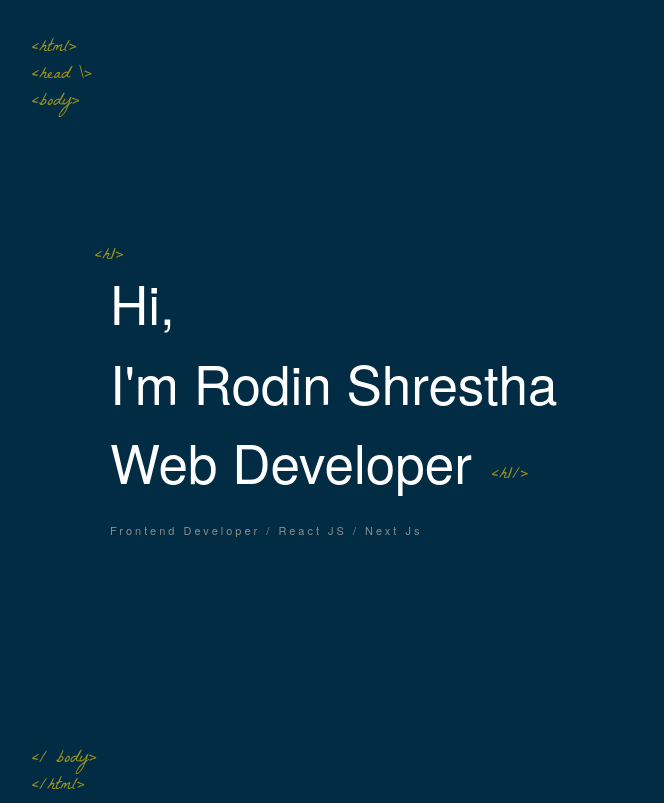
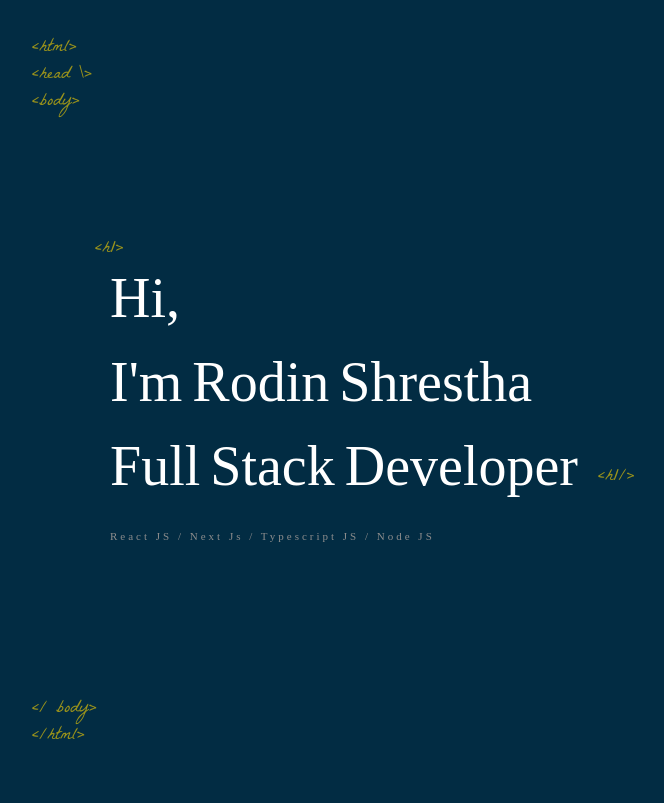
Before and after one commit to rodinshrestha/portfolio, a Next.js app: page / in a window 1280 px wide. Shown: the whole page, without its empty margins (18-682 px from the left). Built offline with nearby package versions, Linux system fonts and the light colour scheme; a web font is replaced by a local one.

Commit message:
animation added

```diff
--- a/package.json
+++ b/package.json
@@ -9,6 +9,7 @@
     "lint": "next lint"
   },
   "dependencies": {
+    "animate.css": "^4.1.1",
     "next": "^12.2.4",
     "next-i18next": "^10.5.0",
     "react": "^18.2.0",
--- a/src/components/AnimatedLetters/index.tsx
+++ b/src/components/AnimatedLetters/index.tsx
@@ -1,17 +1,27 @@
+import React from 'react';
 import clsx from 'clsx';
-import React from 'react';
+
+import { convertSpecialString } from '@/utils/convertSpecialString';
 
 import styles from './style.module.scss';
-// import './style.scss';
 
-const AnimatedLetter = ({ letterClass, strArray, idx }: any) => {
+interface IProps {
+  char: string;
+  idx: number;
+  renderClass: string;
+}
+
+const AnimatedLetter = ({ char, idx, renderClass }: IProps) => {
+  const [mouseEntered, setMouseEntered] = React.useState(false);
+
   return (
-    <span>
-      {strArray.map((char: any, i: number) => (
-        <span key={i} className={`${styles[letterClass]} _${i + idx} text-animate-hover`}>
-          {char}
-        </span>
-      ))}
+    <span
+      className={clsx(styles.text_animate, `${styles['_' + idx]}`, styles[renderClass], {
+        text_animation: mouseEntered
+      })}
+      onMouseEnter={() => setMouseEntered(true)}
+      onMouseLeave={() => setTimeout(() => setMouseEntered(false), 500)}>
+      {convertSpecialString(char)}
     </span>
   );
 };
--- a/src/components/AnimatedLetters/style.module.scss
+++ b/src/components/AnimatedLetters/style.module.scss
@@ -1,14 +1,24 @@
-// .text_animate {
-//   display: inline-block;
-//   //   opacity: 0;
-//   animation: bounceIn 1s 1s;
-//   animation-fill-mode: forwards;
-//   min-width: 10px;
-// }
+.text_animate {
+  display: inline-block;
+  cursor: context-menu;
 
-// @for $i from 1 through 35 {
-//   .text_animate._#{$i} {
-//     display: none;
-//     animation-delay: #{$i / 10}s;
-//   }
-// }
+  min-width: 10px;
+  &:hover {
+    color: #ffd700;
+  }
+}
+
+.initial_animate {
+  opacity: 0;
+  animation: 'bounceIn';
+  animation-duration: 1s;
+  animation-iteration-count: 1;
+  animation-fill-mode: forwards;
+  transition: all 0.2s ease-in-out;
+}
+
+@for $i from 1 through 40 {
+  ._#{$i} {
+    animation-delay: #{$i / 10}s;
+  }
+}
--- a/src/components/HeroSection/index.tsx
+++ b/src/components/HeroSection/index.tsx
@@ -5,31 +5,75 @@ import Tags from '../Tags';
 import AnimatedLetter from '../AnimatedLetters';
 
 const HeroSection = () => {
-  const [letterClass, setLetterClass] = React.useState('text_animate');
+  const infoArray = ['H', 'i', ','];
+  const nameArray = [
+    'I',
+    '#m',
+    '',
+    'R',
+    'o',
+    'd',
+    'i',
+    'n',
+    ' ',
+    'S',
+    'h',
+    'r',
+    'e',
+    's',
+    't',
+    'h',
+    'a'
+  ];
+  const designation = [
+    'F',
+    'u',
+    'l',
+    'l',
+    ' ',
+    'S',
+    't',
+    'a',
+    'c',
+    'k',
+    ' ',
+    'D',
+    'e',
+    'v',
+    'e',
+    'l',
+    'o',
+    'p',
+    'e',
+    'r'
+  ];
 
-  const nameArray = ['R', 'o', 'd', 'i', 'n', ' ', 'S', 'h', 'r', 'e', 's', 't', 'h', 'a'];
-  const designation = ['W', 'e', 'b', ' ', 'D', 'e', 'v', 'e', 'l', 'o', 'p', 'e', 'r'];
+  const [initialClass, setInitialClass] = React.useState('initial_animate');
 
-  //   React.useEffect(() => {
-  //     setTimeout(() => {
-  //       setLetterClass('text-animate-hover');
-  //     });
-  //   }, []);
+  React.useEffect(() => {
+    setTimeout(() => setInitialClass(''), 4000);
+  }, []);
 
   return (
     <Tags>
       <div className={styles.hero_section}>
         <div className={styles.text_zone}>
           <h1>
-            Hi,
+            {infoArray.map((char, i) => (
+              <AnimatedLetter char={char} key={i} idx={1 + i} renderClass={initialClass} />
+            ))}
             <br />
-            I'm <AnimatedLetter letterClass={letterClass} strArray={nameArray} idx={15} />
-            {/* I'm Rodin Shrestha */}
+
+            {nameArray.map((char, i) => (
+              <AnimatedLetter char={char} key={i} idx={4 + i} renderClass={initialClass} />
+            ))}
             <br />
-            <AnimatedLetter letterClass={letterClass} strArray={designation} idx={15} />
+            {designation.map((char, i) => (
+              <AnimatedLetter char={char} key={i} idx={21 + i} renderClass={initialClass} />
+            ))}
           </h1>
 
-          <h2>Frontend Developer / React JS / Next Js</h2>
+          <h2>React JS / Next Js / Typescript JS / Node JS </h2>
         </div>
       </div>
     </Tags>
--- a/src/components/HeroSection/style.module.scss
+++ b/src/components/HeroSection/style.module.scss
@@ -1,21 +1,24 @@
 .hero_section {
   color: #fff;
-  will-change: contents;
-  // opacity: 0;
-  animation: fadeIn 1s forwards;
-  animation-delay: 1s;
+  // will-change: contents;
+  // // opacity: 0;
+  // animation: fadeIn 1s forwards;
+  // animation-delay: 1s;
 
   .text_zone {
     position: absolute;
     left: 10%;
     top: 50%;
     transform: translateY(-50%);
+    width: 40%;
+    max-height: 90%;
 
     h1 {
-      font-size: 53px;
+      font-size: 56px;
       margin: 0;
       font-weight: 400;
-      position: relative;
+      // position: relative;
+      font-family: 'Coolvetica';
       &::before {
         content: '<h1>';
         position: absolute;
@@ -25,7 +28,6 @@
         font-family: 'La Belle Aurore';
         opacity: 0.6;
         left: -15px;
-        animation: fadeIn 1s 1.7s backwards;
       }
       &::after {
         content: '<h1/>';
@@ -45,6 +47,7 @@
       margin-top: 20px;
       font-weight: 400;
       font-size: 11px;
+      font-family: 'sans-serif';
       letter-spacing: 3px;
       animation: fadeIn 1s 1.7s backwards;
     }
--- a/src/components/Tags/style.module.scss
+++ b/src/components/Tags/style.module.scss
@@ -4,7 +4,7 @@
   height: 100%;
   .tags {
     position: absolute;
-    bottom: 0;
+    bottom: 50px;
     left: 50px;
     color: #ffd700;
     opacity: 0.6;
--- a/src/pages/_app.tsx
+++ b/src/pages/_app.tsx
@@ -1,5 +1,5 @@
 import type { AppProps } from 'next/app';
-
+import 'animate.css';
 import '../styles/globals.scss';
 
 function MyApp({ Component, pageProps }: AppProps) {
--- a/src/styles/globals.scss
+++ b/src/styles/globals.scss
@@ -21,47 +21,8 @@
   }
 }
 
-// .text_animate {
-//   display: inline-block;
-//   //   opacity: 0;
-//   animation: bounceIn 1s 1s;
-//   animation-fill-mode: forwards;
-//   min-width: 10px;
-// }
-
-@for $i from 1 through 35 {
-  .text_animate._#{$i} {
-    display: none;
-    animation-delay: #{$i / 10}s;
-  }
+.text_animation {
+  animation: 'rubberBand' 1s !important;
+  animation-delay: 0s !important;
+  opacity: 1 !important;
 }
-
-// .text-animate-hover {
-//   min-width: 20px;
-//   display: inline-block;
-//   animation-fill-mode: both;
-
-//   &:hover {
-//     // animation: rubberBand 1s;
-//     animation: bounceIn 0.5s;
-//     color: #ffd700;
-//     // animation-delay: 0.5s;
-//   }
-// }
-
-@keyframes bounceIn {
-  0% {
-    opacity: 0;
-    transform: scale(0.3);
-  }
-  50% {
-    opacity: 1;
-    transform: scale(1.05);
-  }
-  70% {
-    transform: scale(0.9);
-  }
-  100% {
-    transform: scale(1);
-  }
-}
--- /dev/null
+++ b/src/utils/convertSpecialString.ts
@@ -0,0 +1,3 @@
+export const convertSpecialString = (str: string) => {
+  return str.replace(/#/g, "'");
+};
```
Also changed, not shown: 1 other file (tests, documents, lock files or other folders).
